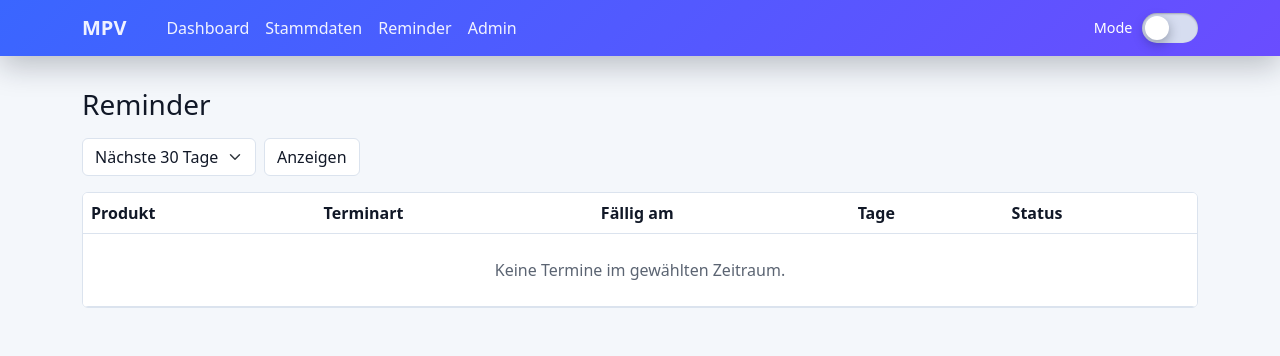
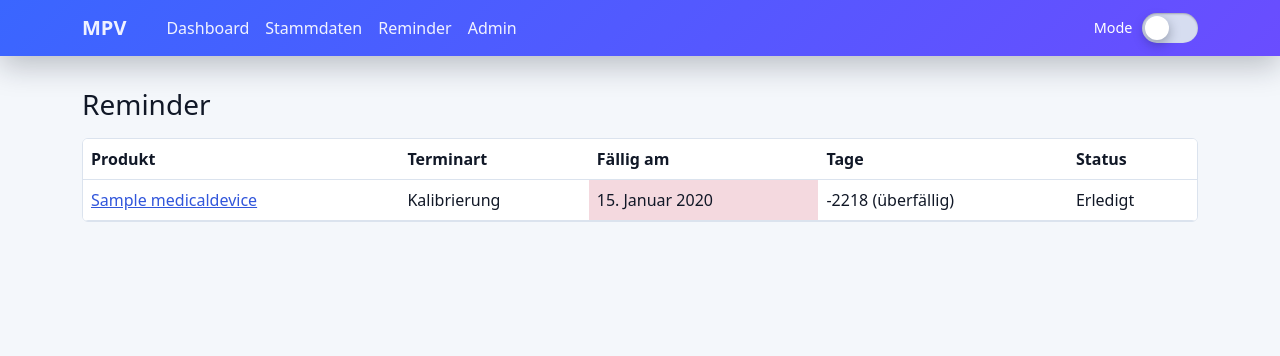
Before and after one commit to fjhzi/MPV, a Django app: page /reminders/ in a window 1280 px wide. Shown: the top 356 px of the page. Run offline with Django 5.2, Linux system fonts and the light colour scheme; tables that the repository leaves empty hold one stand-in row (values such as "Sample post").

Commit message:
Tune reminder highlight colors to match app palette

```diff
--- a/inventory/templates/inventory/reminders.html
+++ b/inventory/templates/inventory/reminders.html
@@ -1,29 +1,21 @@
 {% extends "base.html" %}
 {% block content %}
 <h1 class="h3 mb-3">Reminder</h1>
-<form method="get" class="mb-3 d-flex gap-2">
-  <select name="date_filter" class="form-select w-auto">
-    <option value="next_30" {% if request.GET.date_filter == 'next_30' or not request.GET.date_filter %}selected{% endif %}>Nächste 30 Tage</option>
-    <option value="next_7" {% if request.GET.date_filter == 'next_7' %}selected{% endif %}>Nächste 7 Tage</option>
-    <option value="overdue" {% if request.GET.date_filter == 'overdue' %}selected{% endif %}>Überfällig</option>
-  </select>
-  <button class="btn btn-outline-primary" type="submit">Anzeigen</button>
-</form>
 
 <div class="table-responsive bg-white border rounded">
 <table class="table align-middle mb-0">
   <thead><tr><th>Produkt</th><th>Terminart</th><th>Fällig am</th><th>Tage</th><th>Status</th></tr></thead>
   <tbody>
     {% for appointment in appointments %}
-      <tr class="{% if appointment.days_until_due < 0 %}row-overdue{% elif appointment.days_until_due <= 30 %}row-warning{% endif %}">
+      <tr>
         <td><a href="{% url 'device-detail' appointment.medical_device_id %}">{{ appointment.medical_device.name }}</a></td>
         <td>{{ appointment.get_appointment_type_display }}</td>
-        <td>{{ appointment.due_date }}</td>
+        <td class="{% if appointment.days_until_due < 0 %}reminder-due-overdue{% elif appointment.days_until_due <= 30 %}reminder-due-warning{% endif %}">{{ appointment.due_date }}</td>
         <td>{% if appointment.days_until_due < 0 %}{{ appointment.days_until_due }} (überfällig){% else %}{{ appointment.days_until_due }}{% endif %}</td>
         <td>{% if appointment.completed %}Erledigt{% else %}Offen{% endif %}</td>
       </tr>
     {% empty %}
-      <tr><td colspan="5" class="text-muted text-center py-4">Keine Termine im gewählten Zeitraum.</td></tr>
+      <tr><td colspan="5" class="text-muted text-center py-4">Keine Termine vorhanden.</td></tr>
     {% endfor %}
   </tbody>
 </table>
--- a/inventory/views.py
+++ b/inventory/views.py
@@ -1,11 +1,8 @@
-from datetime import timedelta
-
 from django.core.exceptions import PermissionDenied
 from django.db.models import ProtectedError
 from django.db.models import Q
 from django.shortcuts import get_object_or_404
 from django.urls import reverse_lazy
-from django.utils import timezone
 from django.views.generic import CreateView, DeleteView, DetailView, ListView, TemplateView, UpdateView
 
 from .forms import CategoryDocumentForm, CategoryForm, DeviceAppointmentForm, MedicalDeviceForm, RoomForm
@@ -169,13 +166,4 @@ class ReminderView(ListView):
 
     def get_queryset(self):
         queryset = DeviceAppointment.objects.select_related("medical_device", "medical_device__category", "medical_device__room")
-        date_filter = self.request.GET.get("date_filter", "next_30")
-        today = timezone.localdate()
-
-        if date_filter == "overdue":
-            queryset = queryset.filter(due_date__lt=today, completed=False)
-        elif date_filter == "next_7":
-            queryset = queryset.filter(due_date__gte=today, due_date__lte=today + timedelta(days=7), completed=False)
-        elif date_filter == "next_30":
-            queryset = queryset.filter(due_date__gte=today, due_date__lte=today + timedelta(days=30), completed=False)
         return queryset.order_by("due_date")
--- a/templates/base.html
+++ b/templates/base.html
@@ -16,8 +16,8 @@
       --mpv-nav-end: #6a4dff;
       --mpv-link: #3156db;
       --mpv-muted: #5b6472;
-      --row-overdue: #f8d7da;
-      --row-warning: #fff3cd;
+      --row-overdue: #f4d9df;
+      --row-warning: #f7efd1;
       --toggle-track: #d6ddf0;
       --toggle-knob: #ffffff;
     }
@@ -32,8 +32,8 @@
       --mpv-nav-end: #232f45;
       --mpv-link: #9ab5ff;
       --mpv-muted: #afbdd6;
-      --row-overdue: rgba(248, 88, 112, 0.25);
-      --row-warning: rgba(255, 201, 87, 0.22);
+      --row-overdue: rgba(231, 108, 135, 0.26);
+      --row-warning: rgba(226, 192, 95, 0.24);
       --toggle-track: #3a4d70;
       --toggle-knob: #f9f3c4;
     }
@@ -155,6 +155,14 @@
 
     .row-overdue { background-color: var(--row-overdue); }
     .row-warning { background-color: var(--row-warning); }
+
+    .table td.reminder-due-overdue {
+      background-color: var(--row-overdue) !important;
+    }
+
+    .table td.reminder-due-warning {
+      background-color: var(--row-warning) !important;
+    }
   </style>
 </head>
 <body>
```
Also changed, not shown: inventory/tests.py (+40 -1 lines).
